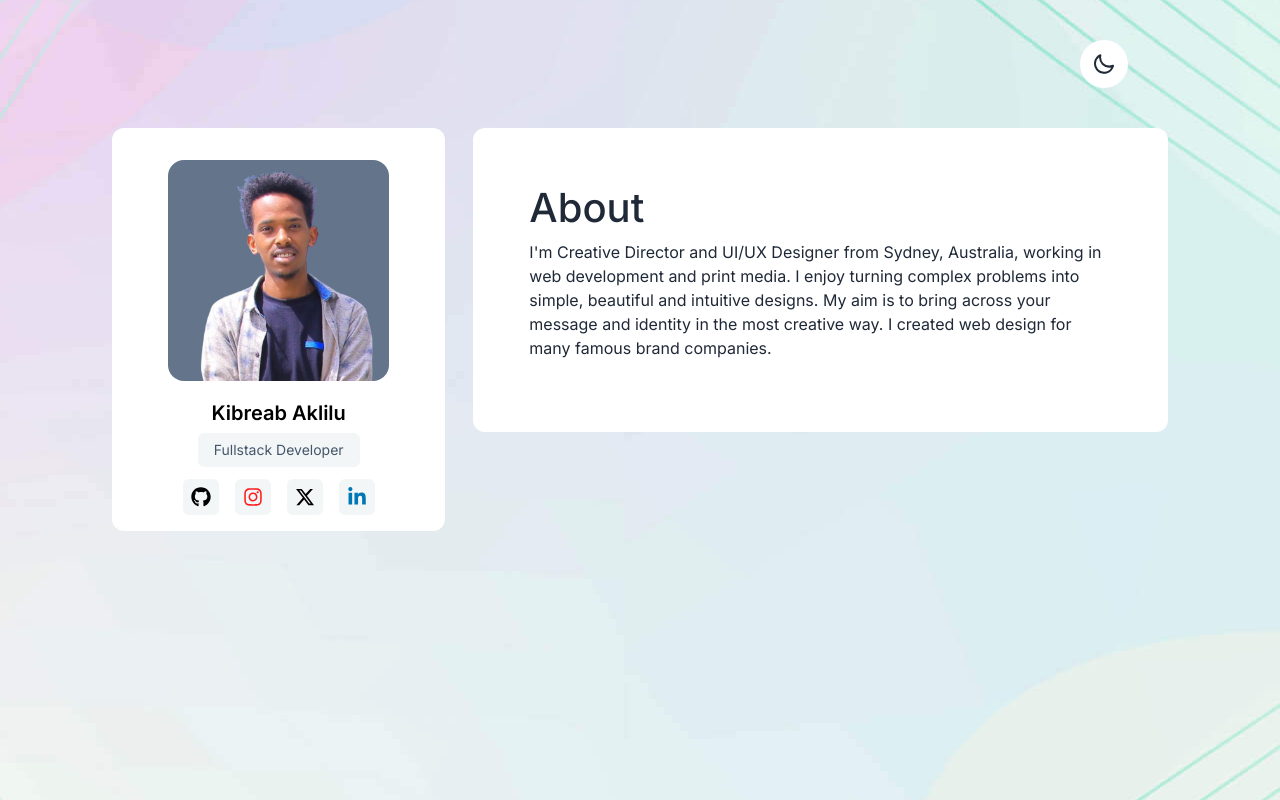
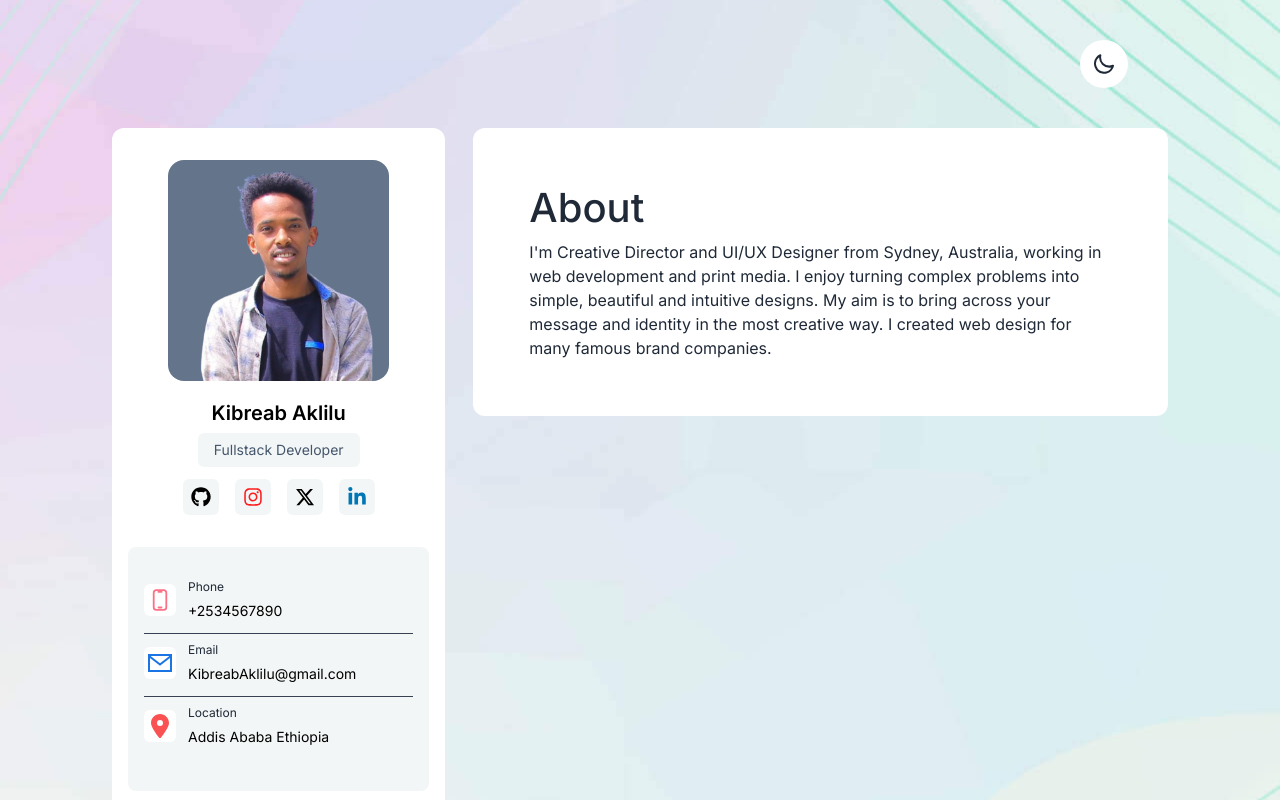
Before and after one commit to Keba777/Latest-Portfolio, a Next.js app: page / in a window 1280 px wide. Shown: the top 800 px of the page. Built offline with nearby package versions, Linux system fonts and the light colour scheme.

Commit message:
Build the hero section

```diff
--- a/src/app/globals.css
+++ b/src/app/globals.css
@@ -87,8 +87,3 @@ h5 {
 h6 {
   font-size: 1rem;
 }
-
-p {
-  margin-top: 0;
-  margin-bottom: 1rem;
-}
--- a/src/app/layout.tsx
+++ b/src/app/layout.tsx
@@ -17,8 +17,8 @@ export default function RootLayout({
 }) {
   return (
     <html lang="en">
-      <body className={`${inter.className} px-28`}>
-        <header className="flex justify-end pr-10 pt-10">
+      <body className={`${inter.className} px-28 pt-10 p-16`}>
+        <header className="flex justify-end pr-10 ">
           <ThemeSwitch />
         </header>
         <main className="pt-10">{children}</main>
--- /dev/null
+++ b/src/components/Home/ContactCard.tsx
@@ -0,0 +1,42 @@
+import React from "react";
+import { HiMiniDevicePhoneMobile } from "react-icons/hi2";
+import { GrMailOption } from "react-icons/gr";
+import { FaLocationDot } from "react-icons/fa6";
+
+const ContactCard = () => {
+  return (
+    <div className="w-full bg-light-black rounded-lg px-4 py-8">
+      <div>
+        <div className="flex space-x-3 items-center pb-3 border-b border-b-gray-700">
+          <span className="bg-common-white p-1 rounded-md">
+            <HiMiniDevicePhoneMobile className="text-rose-400 w-6 h-6" />
+          </span>
+          <div>
+            <p className="text-xs mb-[6px]">Phone</p>
+            <p className="text-sm text-common-black">+2534567890</p>
+          </div>
+        </div>
+        <div className="flex space-x-3 items-center pb-3 border-b border-b-gray-700 pt-2">
+          <span className="bg-common-white p-1 rounded-md">
+            <GrMailOption className="text-theme-primary w-6 h-6" />
+          </span>
+          <div>
+            <p className="text-xs mb-[6px]">Email</p>
+            <p className="text-sm text-common-black">KibreabAklilu@gmail.com</p>
+          </div>
+        </div>
+        <div className="flex space-x-3 items-center pb-3 pt-2">
+          <span className="bg-common-white p-1 rounded-md">
+            <FaLocationDot className="text-theme-secondary w-6 h-6" />
+          </span>
+          <div>
+            <p className="text-xs mb-[6px]">Location</p>
+            <p className="text-sm text-common-black">Addis Ababa Ethiopia</p>
+          </div>
+        </div>
+      </div>
+    </div>
+  );
+};
+
+export default ContactCard;
--- a/src/components/Home/Hero.tsx
+++ b/src/components/Home/Hero.tsx
@@ -2,37 +2,64 @@ import React from "react";
 import Image from "next/image";
 import ProfilePic from "@/../public/images/kb.png";
 import { FaInstagram, FaGithub, FaLinkedinIn } from "react-icons/fa";
-import { FaXTwitter } from "react-icons/fa6";
+import { FaXTwitter, FaDownload } from "react-icons/fa6";
+import ContactCard from "./ContactCard";
+import Link from "next/link";
 
 const Hero = () => {
   return (
-    <div className="flex flex-col items-center bg-common-white rounded-xl pt-8 p-4 ">
-      <div className="px-10 flex flex-col items-center">
+    <section className="flex flex-col items-center bg-common-white rounded-xl py-8 p-4 ">
+      <div className="px-10 flex flex-col items-center pb-8">
         <Image
           src={ProfilePic}
           alt="Profile Picture"
           className="bg-slate-500 rounded-2xl"
         />
         <h5 className="text-common-black font-semibold pt-5">Kibreab Aklilu</h5>
-        <button className="text-sm text-body-text bg-light-black px-4 py-[7px] rounded-md">
+        <span className="text-sm text-body-text bg-light-black px-4 py-[7px] rounded-md">
           Fullstack Developer
-        </button>
+        </span>
         <div className="pt-3 flex space-x-4 ">
-          <span className="p-2 bg-light-black rounded-md text-common-black hover:bg-theme-secondary hover:text-white">
+          <Link
+            href="https://github.com/Keba777"
+            target="_blank"
+            rel="noopener noreferrer"
+            className="p-2 bg-light-black rounded-md text-common-black hover:bg-theme-secondary hover:text-white"
+          >
             <FaGithub className="w-5 h-5" />
-          </span>
-          <span className="p-2 bg-light-black text-[#FD1D1D] rounded-md hover:bg-theme-secondary hover:text-white">
+          </Link>
+          <Link
+            href="https://www.instagram.com/kay_bee112/"
+            target="_blank"
+            rel="noopener noreferrer"
+            className="p-2 bg-light-black text-[#FD1D1D] rounded-md hover:bg-theme-secondary hover:text-white"
+          >
             <FaInstagram className="w-5 h-5" />
-          </span>
-          <span className="p-2 bg-light-black rounded-md text-common-black hover:bg-theme-secondary hover:text-white">
+          </Link>
+          <Link
+            href="https://x.com/KibreabAklilu1"
+            target="_blank"
+            rel="noopener noreferrer"
+            className="p-2 bg-light-black rounded-md text-common-black hover:bg-theme-secondary hover:text-white"
+          >
             <FaXTwitter className="w-5 h-5" />
-          </span>
-          <span className="p-2 bg-light-black text-[#0077B5] rounded-md hover:bg-theme-secondary hover:text-white">
+          </Link>
+          <Link
+            href="https://www.linkedin.com/in/kibreab-aklilu-40011a256/"
+            target="_blank"
+            rel="noopener noreferrer"
+            className="p-2 bg-light-black text-[#0077B5] rounded-md hover:bg-theme-secondary hover:text-white"
+          >
             <FaLinkedinIn className="w-5 h-5" />
-          </span>
+          </Link>
         </div>
       </div>
-    </div>
+      <ContactCard />
+
+      <button className="mt-7 px-6 py-3 bg-theme-secondary text-white rounded-lg flex items-center">
+        <FaDownload className="mr-2" /> Download Cv
+      </button>
+    </section>
   );
 };
 
```
